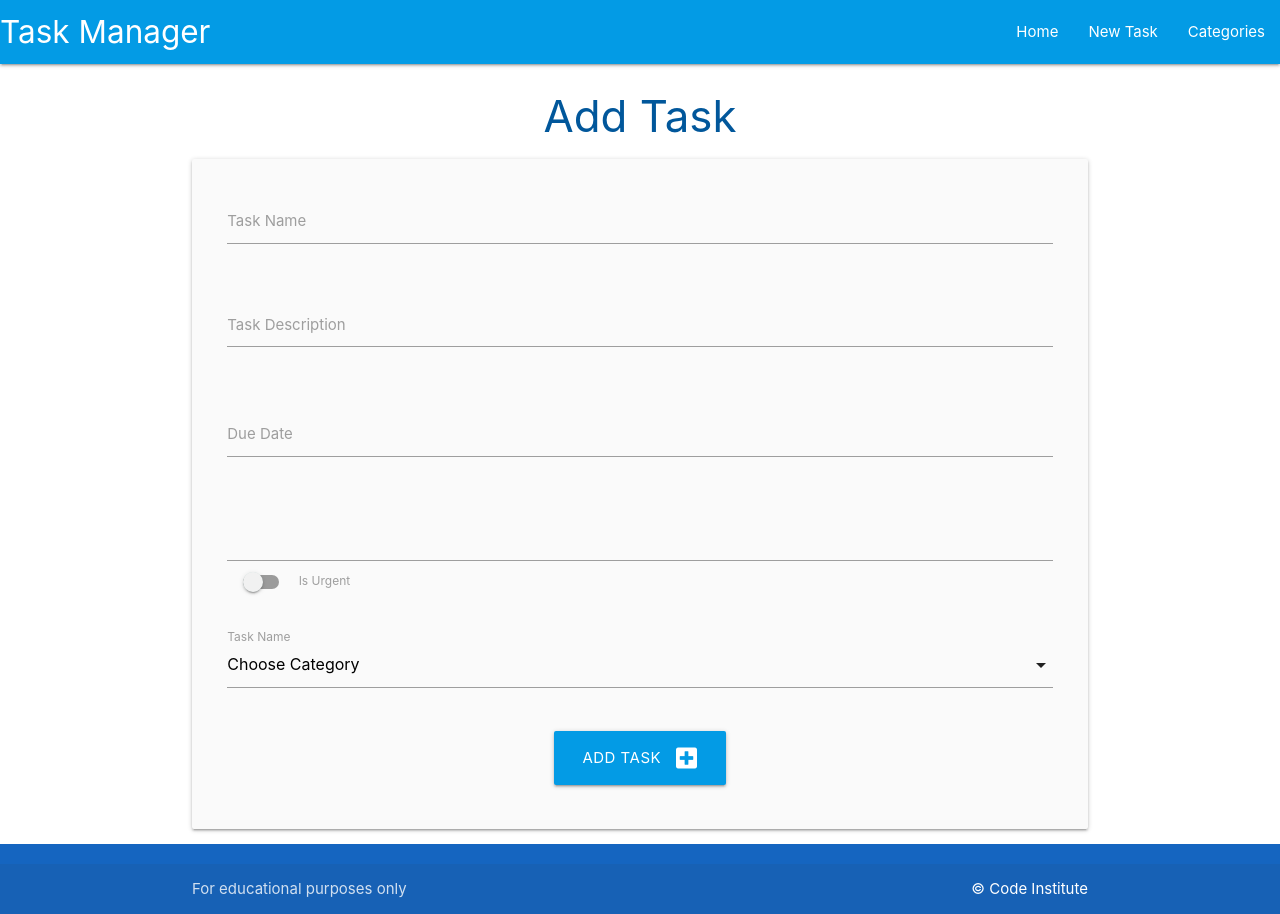
After one commit to NowickiLukasz/flask-sqlalchemy-task-manager, a Flask app: page /add_task in a window 1280 px wide. The commit adds this page. Run offline with Flask 2, Linux system fonts and the light colour scheme; data that the repository does not hold is empty.

```diff
--- a/taskmanager/routes.py
+++ b/taskmanager/routes.py
@@ -5,7 +5,8 @@ from taskmanager.models import Category, Task
 
 @app.route("/")
 def home():
-    return render_template("tasks.html")
+    tasks = list(Task.query.order_by(Task.id).all())
+    return render_template("tasks.html", tasks=tasks)
 
 
 @app.route("/categories")
@@ -23,3 +24,40 @@ def add_category():
         return redirect(url_for('categories'))
 
     return render_template("add_category.html")
+
+
+@app.route("/edit_category/<int:category_id>", methods=["GET", "POST"])
+def edit_category(category_id):
+    category = Category.query.get_or_404(category_id)
+    if request.method == "POST":
+        category.category_name = request.form.get("category_name")
+        db.session.commit()
+        return redirect(url_for("categories"))
+    return render_template("edit_category.html", category=category)
+
+
+@app.route("/delete_category/<int:category_id>")
+def delete_category(category_id):
+    category = Category.query.get_or_404(category_id)
+    db.session.delete(category)
+    db.session.commit()
+    return redirect(url_for("categories"))
+
+
+@app.route("/add_task", methods=["GET", "POST"])
+def add_task():
+    categories = list(Category.query.order_by(Category.category_name).all())
+
+    if request.method == "POST":
+        task = Task(
+            task_name=request.form.get("task_name"),
+            task_description=request.form.get("task_description"),
+            is_urgent=bool(True if request.form.get("is_urgent") else False),
+            due_date=request.form.get("due_date"),
+            category_id=request.form.get("category_id")
+        )
+        db.session.add(task)
+        db.session.commit()
+        return redirect(url_for('home'))
+
+    return render_template("add_task.html", categories=categories)
--- a/taskmanager/static/js/script.js
+++ b/taskmanager/static/js/script.js
@@ -1,5 +1,19 @@
-document.addEventListener('DOMContentLoaded', function() {
-    // sidebar navigation
-    let sidenav = document.querySelectorAll('.sidenav');
-    M.Sidenav.init(sidenav);
+document.addEventListener('DOMContentLoaded', function () {
+  // sidebar navigation
+  let sidenav = document.querySelectorAll('.sidenav');
+  M.Sidenav.init(sidenav);
+
+  var datepicker = document.querySelectorAll('.datepicker');
+  M.Datepicker.init(datepicker, {
+    format: "dd mmmm, yyyy",
+    i18n: {done: "Select"}
   });
+
+  var selects = document.querySelectorAll('select');
+  M.FormSelect.init(selects);
+
+  // Collapsiblies
+
+  var collapsibles = document.querySelectorAll('.collapsible');
+  M.Collapsible.init(collapsibles);
+});
--- /dev/null
+++ b/taskmanager/templates/add_task.html
@@ -0,0 +1,71 @@
+{% extends "base.html" %}
+{% block content %}
+
+<h3 class="light-blue-text text-darken-4 center-align">Add Task</h3>
+
+<div class="row card-panel grey lighten-5">
+    <form class="col s12" method="POST" action="{{ url_for('add_task') }}">
+        <!-- Task Name -->
+        <div class="row">
+            <div class="input-field col s12">
+                <input id="task_name" name="task_name" minlength="5" maxlength="50" type="text" class="validate"
+                    required>
+                <label for="task_name">Task Name</label>
+            </div>
+        </div>
+        <!-- Task Decription -->
+        <div class="row">
+            <div class="input-field col s12">
+                <textarea id="task_name" name="task_description" minlength="50" maxlength="200" type="text"
+                class="validate materialize-textarea" required></textarea>
+                <label for="task_description">Task Description</label>
+            </div>
+        </div>
+        <!-- Due Date -->
+        <div class="row">
+            <div class="input-field col s12">
+                <input id="due_date" name="due_date" type="text"
+                class="validate datepicker" required>
+                <label for="due_date">Due Date</label>
+            </div>
+        </div>
+        <!-- is_urgent -->
+        <div class="row">
+            <div class="input-field col s12">
+                <!-- Switch -->
+                <div class="switch">
+                    <label for="is_urgent">
+                        <input id="is_urgent" name="is_urgent" type="text">
+                        <span class="lever"></span>
+                        Is Urgent
+                    </label>
+                </div>
+            </div>
+        </div>
+        <!-- category_id -->
+        <div class="row">
+            <div class="input-field col s12">
+                <select name="category_id" id="category_id" class="validate" required>
+                    <option value="" disabled selected>Choose Category</option>
+                    {% for category in categories %}
+                        <option value="{{ category.id }}">{{ category.category_name }}</option>
+                    {% endfor %}
+                </select>
+                <label for="task_name">Task Name</label>
+            </div>
+        </div>
+
+        <!-- Submit Button -->
+        <div class="row">
+            <div class="col s12 center-align">
+                <button type="submit" class="btn-large light-blue darken-1">
+                    Add Task <i class="fas fa-plus-square right"></i>
+                </button>
+            </div>
+        </div>
+    </form>
+</div>
+
+
+
+{% endblock %}
--- a/taskmanager/templates/base.html
+++ b/taskmanager/templates/base.html
@@ -24,7 +24,7 @@
             <a href="#" data-target="mobile-demo" class="sidenav-trigger"><i class="fas fa-bars"></i></a>
             <ul class="right hide-on-med-and-down">
                 <li><a href="{{ url_for('home') }}">Home</a></li>
-                <li><a href="">New Task</a></li>
+                <li><a href="{{ url_for('add_task') }}">New Task</a></li>
                 <li><a href="{{ url_for('categories') }}">Categories</a></li>
             </ul>
             </div>
@@ -33,7 +33,7 @@
         <!-- mobile sidenav -->
         <ul class="sidenav" id="mobile-demo">
             <li><a href="{{ url_for('home') }}">Home</a></li>
-            <li><a href="">New Task</a></li>
+            <li><a href="{{ url_for('add_task') }}">New Task</a></li>
             <li><a href="{{ url_for('categories') }}">Categories</a></li>
         </ul>
     </header>
```
Also changed, not shown: taskmanager/templates/categories.html (+6 -2 lines), taskmanager/templates/edit_category.html (added, +29 -0 lines), taskmanager/templates/tasks.html (+27 -0 lines).
